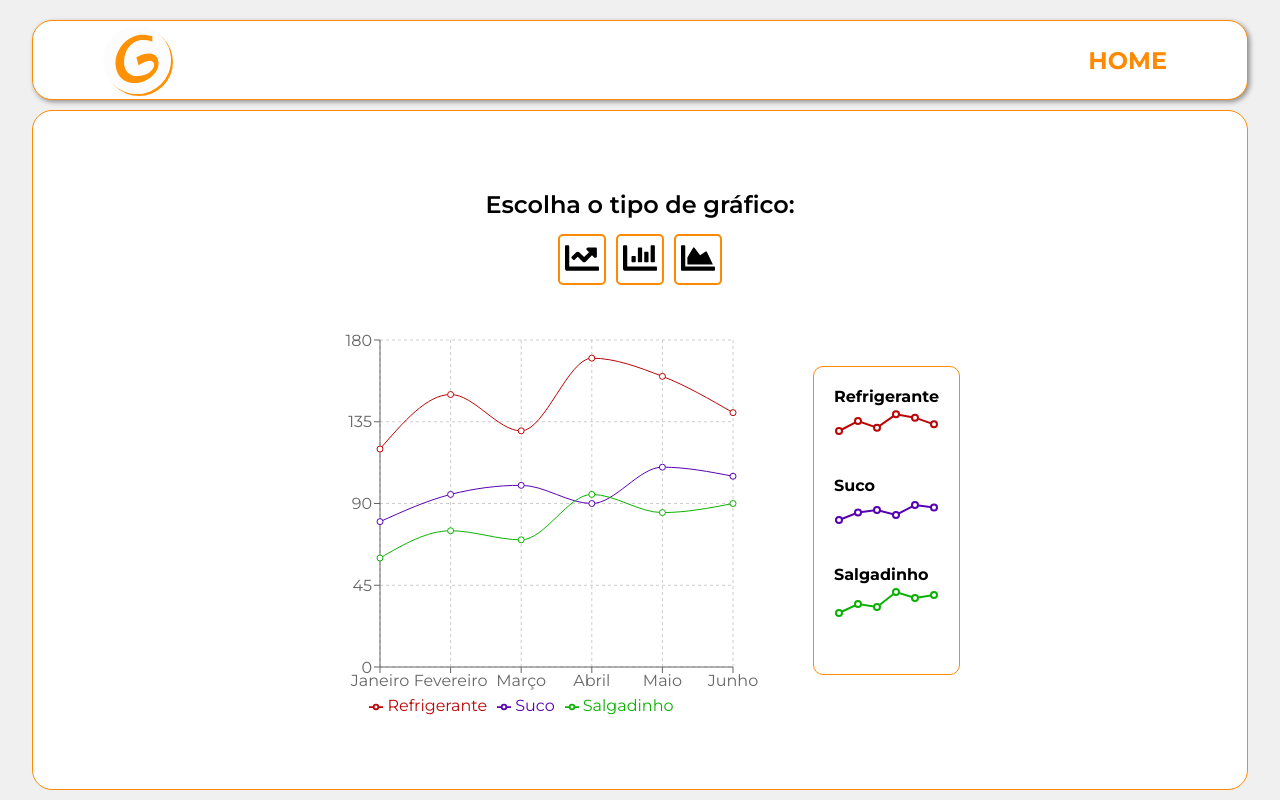
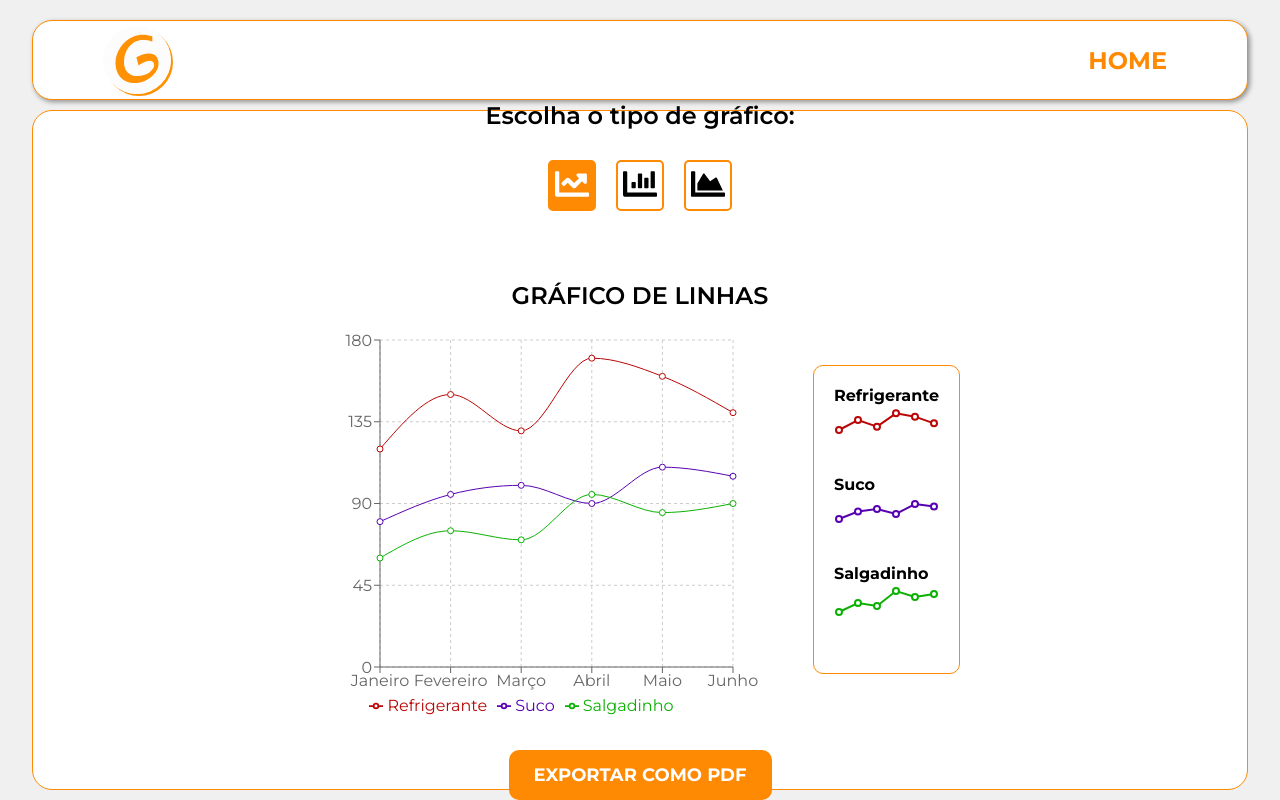
Before and after one commit to OlucasGarcia/Desafio-tecnico-Easysecrets, a React (Create React App) app in the folder graph-easysecrets/: page /dashboard in a window 1280 px wide. Built offline with nearby package versions, Linux system fonts and the light colour scheme.

Commit message:
chore - adição da função de exportar gráfico em pdf e ajustes de estilização do componente ChartLayout

```diff
--- a/graph-easysecrets/src/components/Layout/ChartLayout/ChartLayout.module.css
+++ b/graph-easysecrets/src/components/Layout/ChartLayout/ChartLayout.module.css
@@ -9,19 +9,22 @@
     justify-content: center;
     align-items: center;
     background-color: #FFF;
+    gap: 10px;
 }
 
 p {
     font-size: 24px;
     font-weight: 600;
     margin: 10px;
+    text-align: center;
+    justify-self: end;
 }
 
 .btn {
     display: flex;
     justify-content: center;
     align-items: center;
-    margin-bottom: 30px
+    margin-bottom: 30px;
 }
 
 button {
@@ -29,8 +32,23 @@ button {
     border-radius: 5px;
     background-color: inherit;
     padding: 5px;
-    margin: 5px;
+    margin: 10px;
     transition: all .3s ease;
+}
+
+.active {
+    background-color: #FE8A03;
+    color: #FFF;
+}
+
+.chartsDiv {
+    width: 1000px;
+    height: 500px;
+    padding: 10px;
+    display: flex;
+    flex-direction: column;
+    align-items: center;
+    justify-content: center;
 }
 
 button:hover {
--- a/graph-easysecrets/src/components/Layout/ChartLayout/index.tsx
+++ b/graph-easysecrets/src/components/Layout/ChartLayout/index.tsx
@@ -10,6 +10,8 @@ import { FaChartArea } from "react-icons/fa";
 import ChartLineComponent from "../../Charts/ChartLine";
 import ChartBarComponent from "../../Charts/ChartBar";
 import ChartAreaComponent from "../../Charts/ChartArea";
+import exportarPDF from "../../../utils/exportPDF";
+import Button from "../../Button";
 
 function ChartLayout() {
 
@@ -21,28 +23,39 @@ function ChartLayout() {
                 Escolha o tipo de gráfico:
             </p>
             <div className={styles.btn}>
-                <button onClick={() => setTipo("linha")}>
+                <button
+                onClick={() => setTipo("linha")}
+                className={`${tipo === "linha" ? styles.active : ''}`}
+                >
                     <FaChartLine
                         size={34}
                     />
                 </button>
-                <button onClick={() => setTipo("barra")}>
+                <button
+                onClick={() => setTipo("barra")}
+                className={`${tipo === "barra" ? styles.active : ''}`}
+
+                >
                     <FaChartBar
                         size={34}
                     />
                 </button>
-                <button onClick={() => setTipo("area")}>
+                <button
+                onClick={() => setTipo("area")}
+                className={`${tipo === "area" ? styles.active : ''}`}
+
+                >
                     <FaChartArea
                         size={34}
                     />
                 </button>
             </div>
-
-            <div className={styles.chartsDiv}>
-                {tipo === "linha" && <ChartLineComponent />}
-                {tipo === "barra" && <ChartBarComponent />}
-                {tipo === "area" && <ChartAreaComponent />}
+            <div className={styles.chartsDiv} id="grafico">
+                {tipo === "linha" && <><p>GRÁFICO DE LINHAS</p><ChartLineComponent /></>}
+                {tipo === "barra" && <><p>GRÁFICO DE BARRAS</p><ChartBarComponent /></>}
+                {tipo === "area" && <><p>GRÁFICO DE ÁREAS</p><ChartAreaComponent /></>}
             </div>
+            <Button label="Exportar como PDF" onClick={() => exportarPDF('grafico')}/>
         </div>
     )
 }
```
